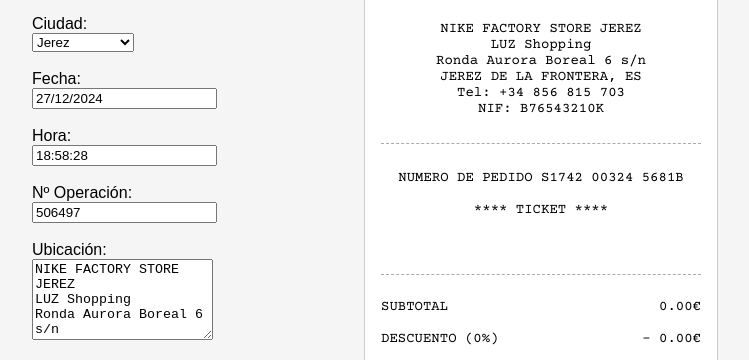
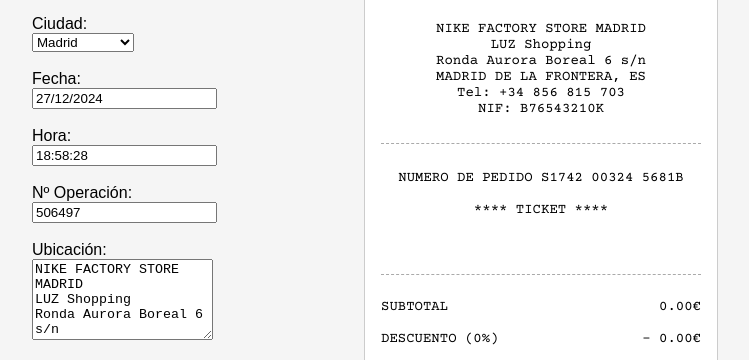
Before and after one commit to FeruglioProg/facturas-app, a plain HTML site: page index.html in a window 1280 px wide. Shown: the part 203-563 px from the top of the page, 8-757 px from the left. Drawn offline with nearby package versions, Linux system fonts and the light colour scheme.

Commit message:
facturas-app

```diff
--- a/index.html
+++ b/index.html
@@ -34,6 +34,11 @@
     <select id="marca" onchange="cargarUbicacion()">
       <option value="nike">Nike</option>
       <option value="adidas">Adidas</option>
+      <option value="guitarcenter">Guitarcenter</option>
+      <option value="apple">Apple</option>
+      <option value="samsung">Samsung</option>
+      <option value="xiaomi">Xiaomi</option>
+      <option value="gucci">Gucci</option>
     </select>
   </label><br><br>
 
@@ -48,7 +53,7 @@
 
   <label>Ciudad:<br>
     <select id="ciudad" onchange="cargarUbicacion()">
-      <option value="jerez">Jerez</option>
+      <option value="madrid">Madrid</option>
       <option value="buenosaires">Buenos Aires</option>
       <option value="cdmx">CDMX</option>
       <option value="miami">Miami</option>
@@ -117,21 +122,71 @@ const marcas = {
   adidas: {
     logo: "https://upload.wikimedia.org/wikipedia/commons/2/20/Adidas_Logo.svg",
     nombre: "ADIDAS OUTLET STORE"
+  },
+  guitarcenter: {
+    logo: "https://images.seeklogo.com/logo-png/45/1/guitar-center-new-2022-logo-png_seeklogo-451791.png",
+    nombre: "GUITAR CENTER"
+  },
+  apple: {
+    logo: "https://logos-marques.com/wp-content/uploads/2021/03/Apple-Icone.png",
+    nombre: "APPLE STORE"
+  },
+  samsung: {
+    logo: "https://upload.wikimedia.org/wikipedia/commons/2/24/Samsung_Logo.svg",
+    nombre: "SAMSUNG STORE"
+  },
+  xiaomi: {
+    logo: "https://upload.wikimedia.org/wikipedia/commons/2/29/Xiaomi_logo.svg",
+    nombre: "XIAOMI STORE"
+  },
+  gucci: {
+    logo: "https://i.pinimg.com/564x/d4/a0/09/d4a009e8bf35eaff5c498a2dab6392b8.jpg",
+    nombre: "GUCCI STORE"
   }
 };
 
 const datosUbicaciones = {
   nike: {
-    es: { jerez: `NIKE FACTORY STORE JEREZ\nLUZ Shopping\nRonda Aurora Boreal 6 s/n\nJEREZ DE LA FRONTERA, ES\nTel: +34 856 815 703\nNIF: B76543210K` },
+    es: { madrid: `NIKE FACTORY STORE MADRID\nLUZ Shopping\nRonda Aurora Boreal 6 s/n\nMADRID DE LA FRONTERA, ES\nTel: +34 856 815 703\nNIF: B76543210K` },
     ar: { buenosaires: `NIKE PALERMO\nAv. Santa Fe 3253\nCIUDAD DE BUENOS AIRES, AR\nTel: +54 11 4789 0000\nCUIT: 30-71546212-3` },
     mx: { cdmx: `NIKE POLANCO\nAv. Presidente Masaryk 123\nCDMX, MÉXICO\nTel: +52 55 5203 4567\nRFC: NKE050812L82` },
     eu: { miami: `NIKE MIAMI BEACH\n1035 Lincoln Road\nMiami Beach, FL, 33139-2501, US\nTel: +1 305 674 0352\nRFC: NKE0FD812L82` }
   },
   adidas: {
-    es: { jerez: `ADIDAS OUTLET JEREZ\nParque Comercial Luz Shopping\nJerez de la Frontera, ES\nTel: +34 856 000 000\nNIF: A12345678Z` },
+    es: { madrid: `ADIDAS OUTLET MADRID\nParque Comercial Luz Shopping\nMADRID de la Frontera, ES\nTel: +34 856 000 000\nNIF: A12345678Z` },
     ar: { buenosaires: `ADIDAS PALERMO\nMalabia 1720\nCIUDAD DE BUENOS AIRES, AR\nTel: +54 11 4300 1122\nCUIT: 30-00000000-0` },
     mx: { cdmx: `ADIDAS CENTRO\nAv. Juárez 89\nCDMX, MÉXICO\nTel: +52 55 1234 5678\nRFC: ADI980101AA1` },
-    eu: { miami: `NIKE MIAMI BEACH\n1035 Lincoln Road\nMiami Beach, FL, 33139-2501, US\nTel: +1 305 674 0352\nRFC: NKE0FD812L82` }
+    eu: { miami: `ADIDAS MIAMI BEACH\n1035 Lincoln Road\nMiami Beach, FL, 33139-2501, US\nTel: +1 305 674 0352\nRFC: NKE0FD812L82` }
+  },
+  guitarcenter: {
+    es: { madrid: `GUITAR CENTER OUTLET MADRID\nParque Comercial Luz Shopping\nMADRID de la Frontera, ES\nTel: +34 856 000 000\nNIF: A12345678Z` },
+    ar: { buenosaires: `GUITAR CENTER PALERMO\nMalabia 1720\nCIUDAD DE BUENOS AIRES, AR\nTel: +54 11 4300 1122\nCUIT: 30-00000000-0` },
+    mx: { cdmx: `GUITAR CENTER CENTRO\nAv. Juárez 89\nCDMX, MÉXICO\nTel: +52 55 1234 5678\nRFC: ADI980101AA1` },
+    eu: { miami: `GUITAR CENTER MIAMI BEACH\n1035 Lincoln Road\nMiami Beach, FL, 33139-2501, US\nTel: +1 305 674 0352\nRFC: NKE0FD812L82` }
+  },
+  apple: {
+    es: { madrid: `APPLE OUTLET MADRID\nParque Comercial Luz Shopping\nMADRID de la Frontera, ES\nTel: +34 856 000 000\nNIF: A12345678Z` },
+    ar: { buenosaires: `APPLE PALERMO\nMalabia 1720\nCIUDAD DE BUENOS AIRES, AR\nTel: +54 11 4300 1122\nCUIT: 30-00000000-0` },
+    mx: { cdmx: `APPLE CENTRO\nAv. Juárez 89\nCDMX, MÉXICO\nTel: +52 55 1234 5678\nRFC: ADI980101AA1` },
+    eu: { miami: `APPLE MIAMI BEACH\n1035 Lincoln Road\nMiami Beach, FL, 33139-2501, US\nTel: +1 305 674 0352\nRFC: NKE0FD812L82` }
+  },
+  samsung: {
+    es: { madrid: `SAMSUNG OUTLET MADRID\nParque Comercial Luz Shopping\nMADRID de la Frontera, ES\nTel: +34 856 000 000\nNIF: A12345678Z` },
+    ar: { buenosaires: `SAMSUNG PALERMO\nMalabia 1720\nCIUDAD DE BUENOS AIRES, AR\nTel: +54 11 4300 1122\nCUIT: 30-00000000-0` },
+    mx: { cdmx: `SAMSUNG CENTRO\nAv. Juárez 89\nCDMX, MÉXICO\nTel: +52 55 1234 5678\nRFC: ADI980101AA1` },
+    eu: { miami: `SAMSUNG MIAMI BEACH\n1035 Lincoln Road\nMiami Beach, FL, 33139-2501, US\nTel: +1 305 674 0352\nRFC: NKE0FD812L82` }
+  },
+  xiaomi: {
+    es: { madrid: `XIAOMI OUTLET MADRID\nParque Comercial Luz Shopping\nMADRID de la Frontera, ES\nTel: +34 856 000 000\nNIF: A12345678Z` },
+    ar: { buenosaires: `XIAOMI PALERMO\nMalabia 1720\nCIUDAD DE BUENOS AIRES, AR\nTel: +54 11 4300 1122\nCUIT: 30-00000000-0` },
+    mx: { cdmx: `XIAOMI CENTRO\nAv. Juárez 89\nCDMX, MÉXICO\nTel: +52 55 1234 5678\nRFC: ADI980101AA1` },
+    eu: { miami: `XIAOMI MIAMI BEACH\n1035 Lincoln Road\nMiami Beach, FL, 33139-2501, US\nTel: +1 305 674 0352\nRFC: NKE0FD812L82` }
+  },
+  gucci: {
+    es: { madrid: `GUCCI OUTLET MADRID\nParque Comercial Luz Shopping\nMADRID de la Frontera, ES\nTel: +34 856 000 000\nNIF: A12345678Z` },
+    ar: { buenosaires: `GUCCI PALERMO\nMalabia 1720\nCIUDAD DE BUENOS AIRES, AR\nTel: +54 11 4300 1122\nCUIT: 30-00000000-0` },
+    mx: { cdmx: `GUCCI CENTRO\nAv. Juárez 89\nCDMX, MÉXICO\nTel: +52 55 1234 5678\nRFC: ADI980101AA1` },
+    eu: { miami: `GUCCI MIAMI BEACH\n1035 Lincoln Road\nMiami Beach, FL, 33139-2501, US\nTel: +1 305 674 0352\nRFC: NKE0FD812L82` }
   }
 };
 
```
